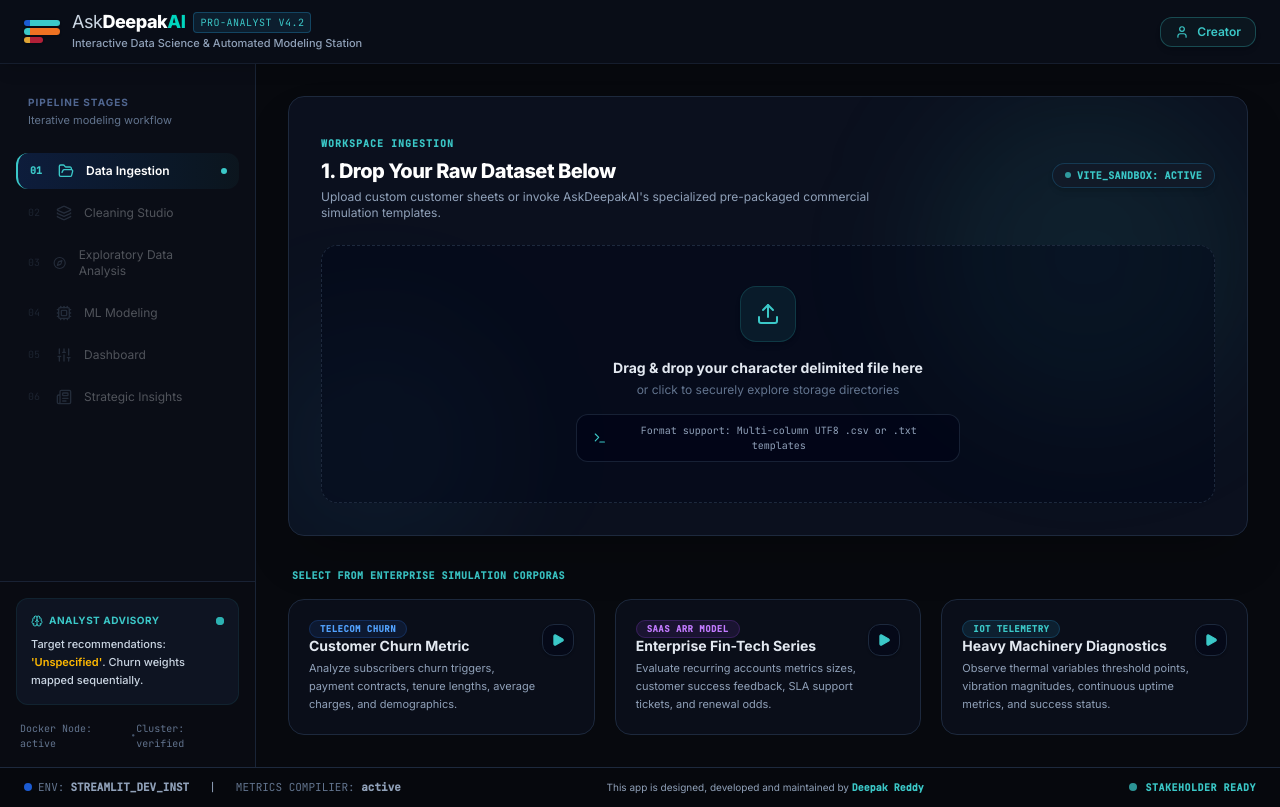
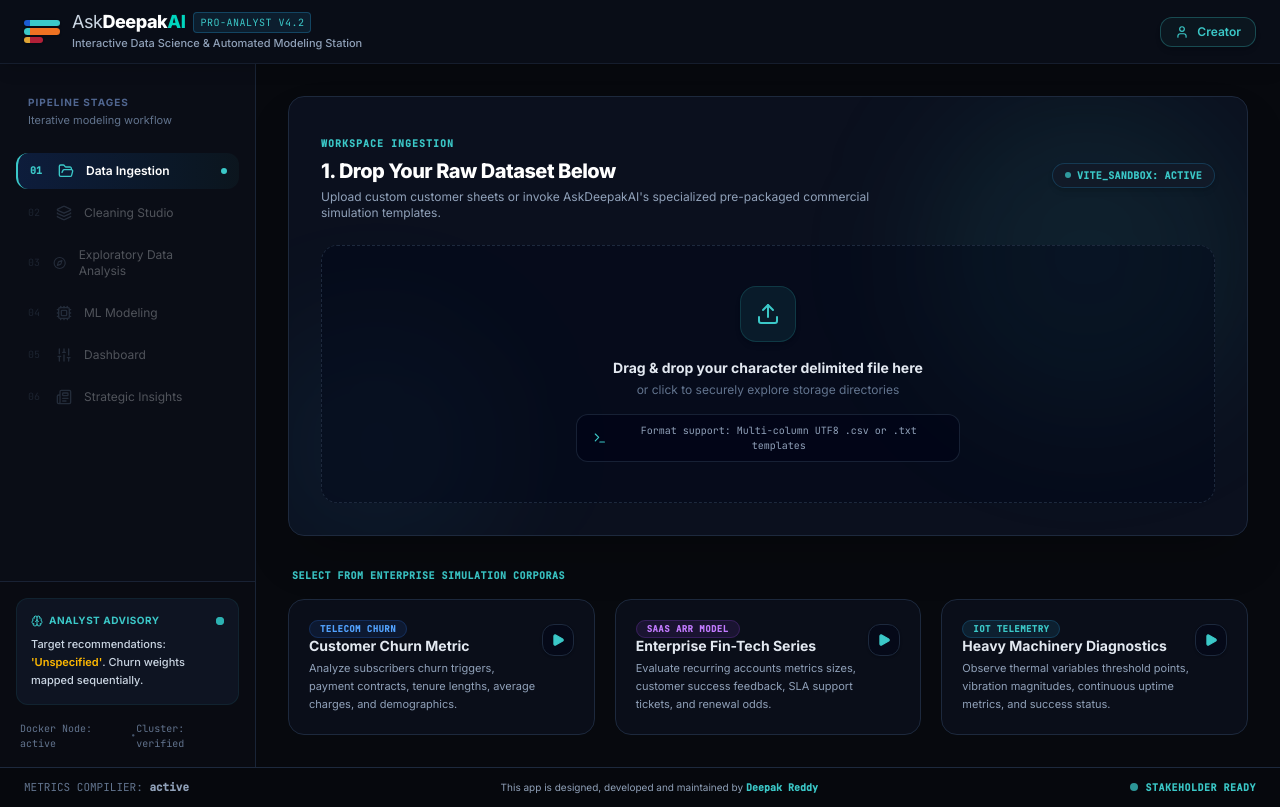
Before and after one commit to thedeepakreddy/AskDeepakAI-DataScientist, a React (Vite) app: page / in a window 1280 px wide. Built offline with nearby package versions, Linux system fonts and the light colour scheme.

Commit message:
Update App.tsx

```diff
--- a/src/App.tsx
+++ b/src/App.tsx
@@ -459,11 +459,6 @@ export default function App() {
       {/* Footer Status Bar matching the design precisely */}
       <footer className="h-12 sm:h-10 bg-[#07090E]/90 border-t border-slate-800 px-6 flex flex-col sm:flex-row items-center justify-between gap-2 py-2 sm:py-0 shrink-0 text-slate-400 text-[11px] font-mono select-none z-30">
         <div className="flex items-center gap-5">
-          <span className="flex items-center gap-1.5 text-slate-500">
-            <span className="w-2 h-2 rounded-full bg-indigo-550 inline-block"></span>
-            ENV: <strong className="text-slate-400">STREAMLIT_DEV_INST</strong>
-          </span>
-          <span className="text-slate-705">|</span>
           <span className="text-slate-500">
             METRICS COMPILIER: <strong className="text-slate-400">active</strong>
           </span>
```
